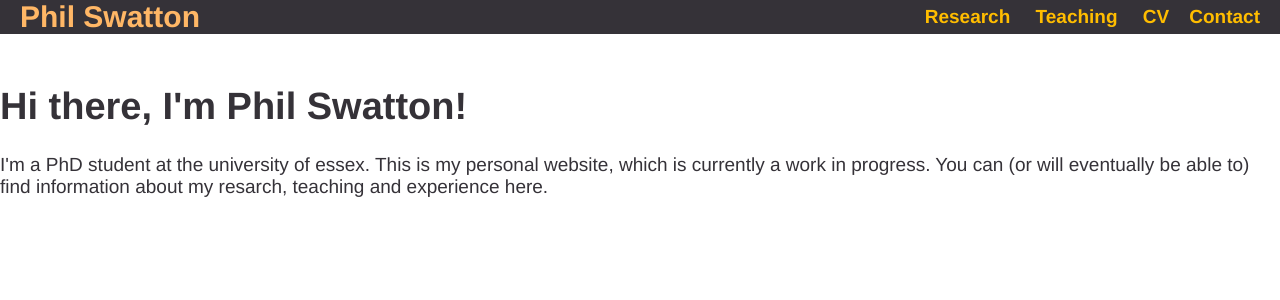
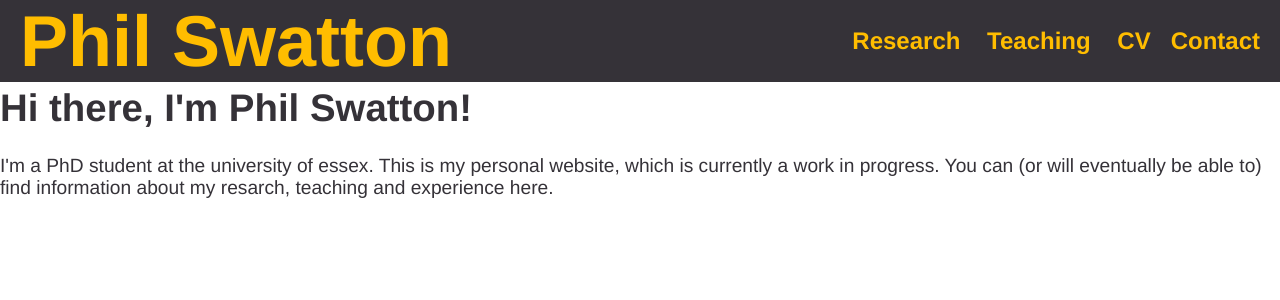
Before and after one commit to philswatton/philswatton.github.io, a Jekyll site: the page built from index.html, in a window 1280 px wide. Shown: the top 300 px of the page. Built offline with Jekyll 4.4.1, drawn with Linux system fonts in a browser that asks for light colours.

Commit message:
Update main.css

```diff
--- a/css/main.css
+++ b/css/main.css
@@ -7,7 +7,7 @@ body {
   align-items: center;
 
   font-family:'Helvetica', 'Arial', 'Sans-Serif';
-  font-size: 19px;
+  font-size: 1.2em;
 
   color: #353238;
 }
@@ -25,14 +25,14 @@ nav {
   align-items: center;
 
   list-style: none;
-  font-size: 19px;
+  font-size: 1.25em;
   font-weight: bold;
 
   background: #353238;
 }
 
 .home {
-  font-size: 30px;
+  font-size: 3em;
   padding: 0px 0px 0px 20px;
 }
 
```
